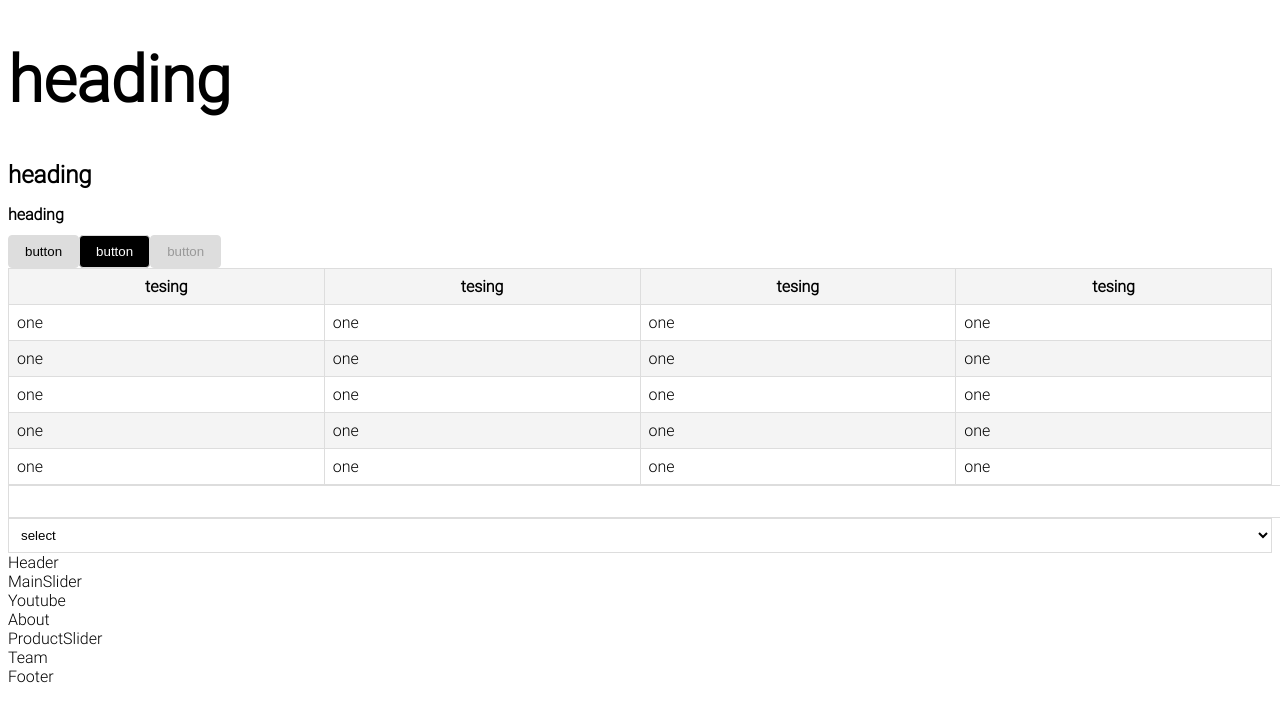
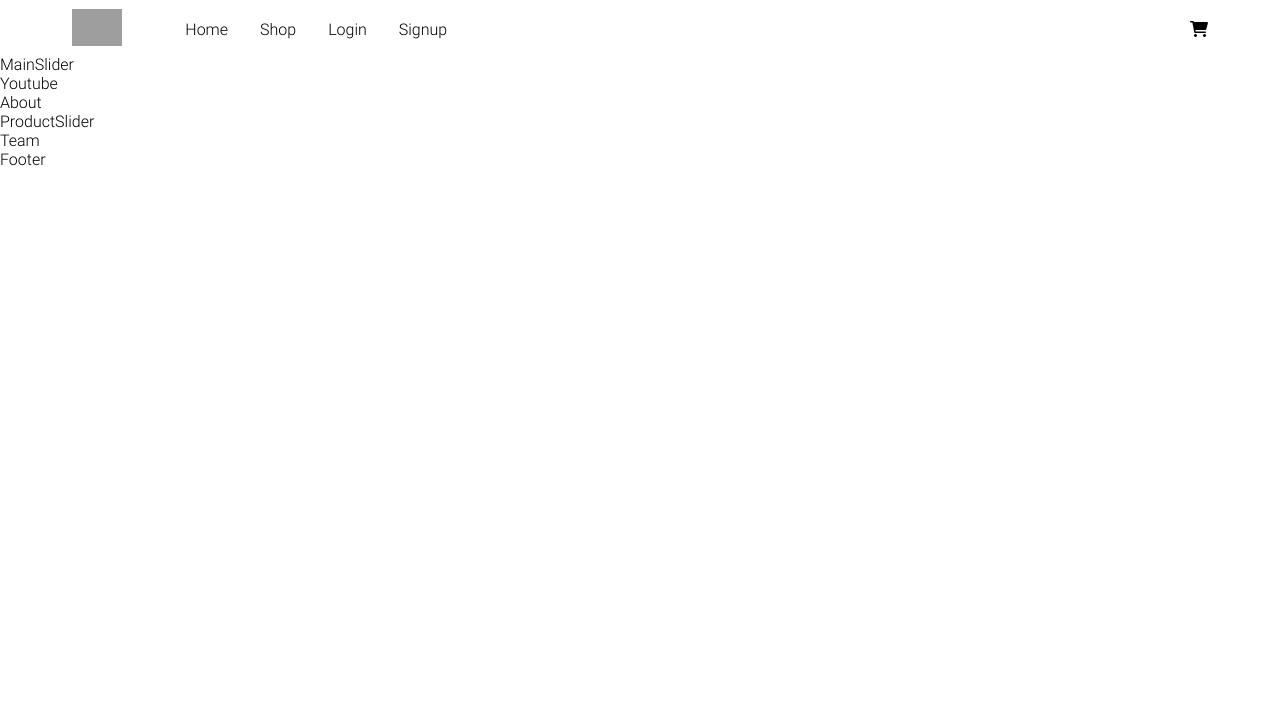
Before and after one commit to ameysawant/juice-shopping-cart, a React (Create React App) app: page / in a window 1280 px wide. Shown: the top 722 px of the page. Built offline with nearby package versions, Linux system fonts and the light colour scheme; grey boxes are pictures that could not be loaded.

Commit message:
home laptop

```diff
--- a/public/index.html
+++ b/public/index.html
@@ -8,7 +8,7 @@
   <meta name="theme-color" content="#000000" />
   <meta name="description" content="Web site created using create-react-app" />
   <link rel="apple-touch-icon" href="%PUBLIC_URL%/logo192.png" />
-
+  <link rel="stylesheet" href="https://cdnjs.cloudflare.com/ajax/libs/font-awesome/6.1.1/css/all.min.css">
   <title>React App</title>
 </head>
 
--- a/src/App.js
+++ b/src/App.js
@@ -6,57 +6,6 @@ import Homepage from "./components/homepage/Index";
 const App = () => {
   return (
     <>
-      <h1 className="heading-lg">heading</h1>
-      <h1 className="heading-md">heading</h1>
-      <h1 className="heading-sm">heading</h1>
-      <button className="btn">button</button>
-      <button className="btn btn-black">button</button>
-      <button className="btn btn-disabled">button</button>
-      <table>
-        <tr>
-          <th>tesing</th>
-          <th>tesing</th>
-          <th>tesing</th>
-          <th>tesing</th>
-        </tr>
-        <tr>
-          <td>one</td>
-          <td>one</td>
-          <td>one</td>
-          <td>one</td>
-        </tr>
-        <tr>
-          <td>one</td>
-          <td>one</td>
-          <td>one</td>
-          <td>one</td>
-        </tr>
-        <tr>
-          <td>one</td>
-          <td>one</td>
-          <td>one</td>
-          <td>one</td>
-        </tr>
-        <tr>
-          <td>one</td>
-          <td>one</td>
-          <td>one</td>
-          <td>one</td>
-        </tr>
-        <tr>
-          <td>one</td>
-          <td>one</td>
-          <td>one</td>
-          <td>one</td>
-        </tr>
-      </table>
-      <input type="text" className="f-control" />
-      <select name="" id="" className="f-control">
-        <option value="">select</option>
-        <option value="">one</option>
-        <option value="">2</option>
-        <option value="">3</option>
-      </select>
       <Header />
       <Homepage />
       <Footer />
--- a/src/components/header/Header.js
+++ b/src/components/header/Header.js
@@ -1,7 +1,49 @@
 import React from "react";
+import "./header.css";
 
 const Header = () => {
-  return <div>Header</div>;
+  return (
+    <>
+      <div className="dvHeader">
+        <div className="container-lg">
+          <div className="row align-items-center pt-1">
+            <div className="col d-lg-none">
+              <i class="fa-solid fa-bars"></i>
+            </div>
+            <div className="col col-lg-1 text-center text-lg-left">
+              <img
+                width={50}
+                src="https://static.wixstatic.com/media/2c0034_a27b95faba1d432fbddcf6ac4e9683ba~mv2.png"
+                alt=""
+              />
+            </div>
+            <div className="dvSlideMenu col-lg-10 px-0 px-lg-3">
+              <button className="btn btn-black closeBtn d-lg-none">
+                <i class="fa-solid fa-xmark"></i>
+              </button>
+              <ul className="dvMenu">
+                <li>
+                  <a href="">Home</a>
+                </li>
+                <li>
+                  <a href="">Shop</a>
+                </li>
+                <li>
+                  <a href="">Login</a>
+                </li>
+                <li>
+                  <a href="">Signup</a>
+                </li>
+              </ul>
+            </div>
+            <div className="col col-lg-1 text-right">
+              <i class="fa-solid fa-cart-shopping"></i>
+            </div>
+          </div>
+        </div>
+      </div>
+    </>
+  );
 };
 
 export default Header;
--- a/src/components/header/header.css
+++ b/src/components/header/header.css
@@ -0,0 +1,49 @@
+.dvHeader .dvSlideMenu {
+  position: fixed;
+  top: 0;
+  left: 0%;
+  width: 100%;
+  height: 100%;
+  background-color: orange;
+  z-index: 2;
+  transition: all ease-in-out 0.3s;
+}
+.dvHeader .dvSlideMenu ul.dvMenu {
+  list-style: none;
+}
+.dvHeader .dvSlideMenu ul.dvMenu li a {
+  display: block;
+  background-color: #bd7d08;
+  padding: 1rem;
+  border: 1px solid orange;
+  color: white;
+}
+.dvHeader .dvSlideMenu .closeBtn {
+  position: absolute;
+  top: 0;
+  right: 0;
+  z-index: 3;
+}
+
+@media (min-width: 992px) {
+  .dvHeader .dvSlideMenu {
+    position: static;
+    top: auto;
+    left: auto;
+    width: auto;
+    height: auto;
+    background-color: transparent;
+    z-index: inherit;
+    transition: all ease-in-out 0.3s;
+  }
+  .dvHeader .dvSlideMenu ul.dvMenu li {
+    display: inline-block;
+  }
+  .dvHeader .dvSlideMenu ul.dvMenu li a {
+    display: inline-block;
+    background-color: transparent;
+    padding: 1rem;
+    border: none;
+    color: #000;
+  }
+}
--- a/src/index.js
+++ b/src/index.js
@@ -1,5 +1,6 @@
 import React from "react";
 import ReactDOM from "react-dom/client";
+import "./flexbox-grid.css";
 import "./index.css";
 import App from "./App";
 
```
